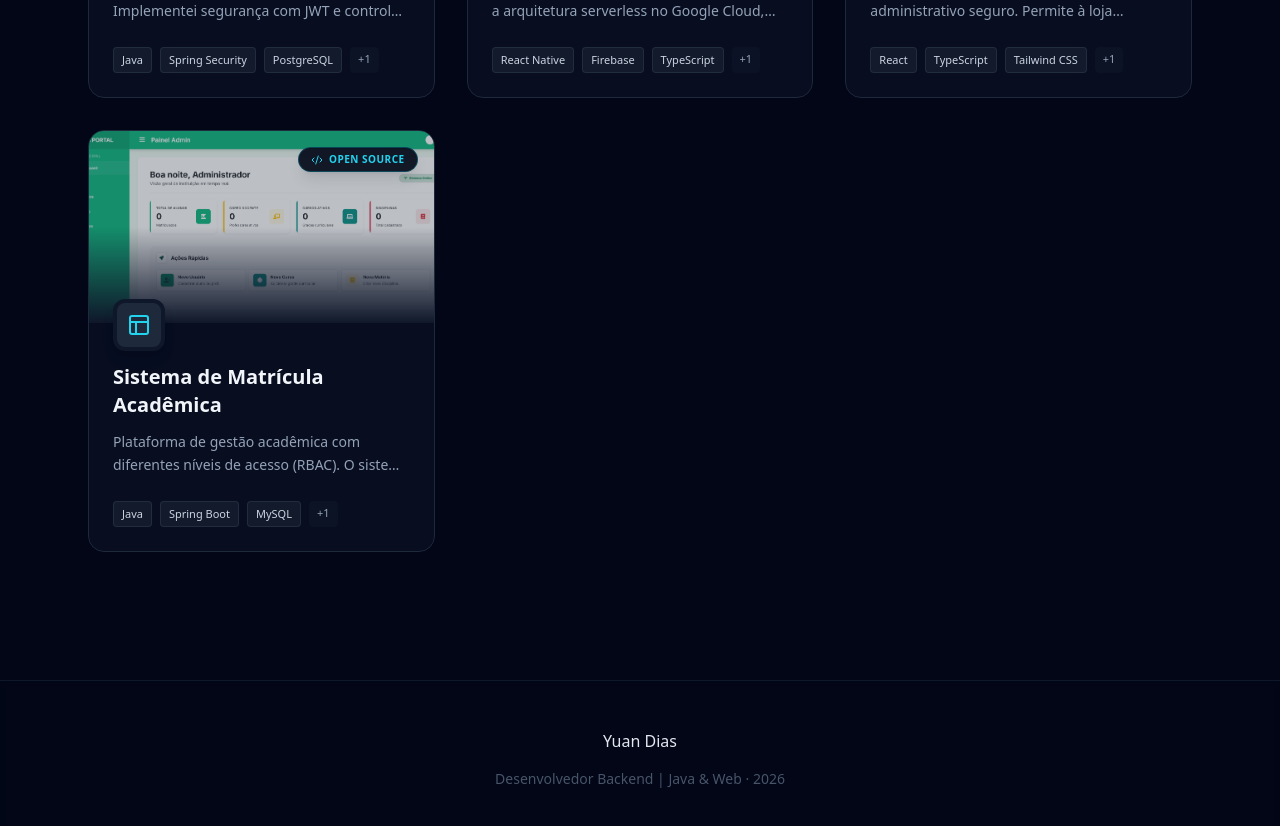
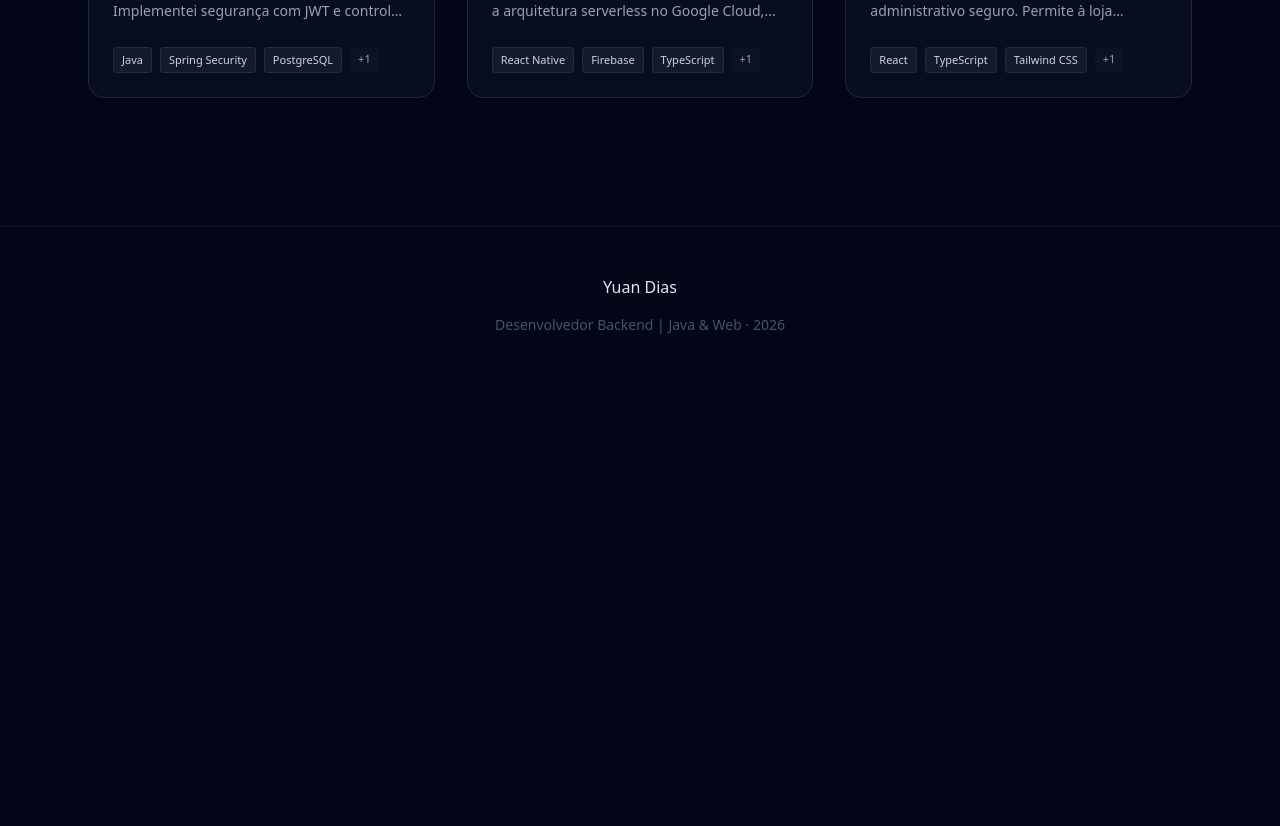
Before and after one commit to Yuan-Dias/Meu_Portfolio, a React (Vite) app: page / in a window 1280 px wide. Shown: the part 1540-2366 px from the top of the page. After the commit the page ends 1923 px from the top, so only its background shows below. Built offline with nearby package versions, Linux system fonts and the light colour scheme.

Commit message:
Alteração nos projetos

```diff
--- a/src/App.tsx
+++ b/src/App.tsx
@@ -3,7 +3,6 @@ import { Github, Linkedin, Mail, ExternalLink, Code2, Lock, Terminal, Database,
 
 import imgCultivaMais from './images/cultivamais.png';
 import imgDeliciasThai from './images/delicias-da-thai.png';
-import imgMatricula from './images/matricula.png';
 const imgAppMobile = "https://images.unsplash.com/photo-1512941937669-90a1b58e7e9c?q=80&w=800&auto=format&fit=crop";
 
 import fotoPerfil from './assets/Foto_Perfil.jpg';
@@ -77,7 +76,7 @@ export default function Portfolio() {
     // ==========================================
     const projects: Project[] = [
         {
-            id: 4,
+            id: 3,
             title: "Cultiva+ Gestão Agrícola",
             description: "Plataforma SaaS para o agronegócio. Implementei segurança com JWT e controle de acesso baseado em papéis (RBAC) para proteger dados sensíveis. O sistema conta com relatórios dinâmicos e painéis de controle em tempo real.",
             tech: ["Java", "Spring Security", "PostgreSQL", "React"],
@@ -88,7 +87,7 @@ export default function Portfolio() {
             video: "https://youtu.be/VloBlVQl58w"
         },
         {
-            id: 3,
+            id: 2,
             title: "Aplicação Mobile Social",
             description: "App baseado em geolocalização. Desenvolvi a arquitetura serverless no Google Cloud, garantindo latência mínima para interações em tempo real.",
             tech: ["React Native", "Firebase", "TypeScript", "Google Cloud"],
@@ -98,7 +97,7 @@ export default function Portfolio() {
             image: imgAppMobile
         },
         {
-            id: 2,
+            id: 1,
             title: "Delícias da Thai",
             description: "Catálogo digital (PWA) com painel administrativo seguro. Permite à loja gerenciar o cardápio em tempo real e redireciona os pedidos dos clientes direto para o WhatsApp.",
             tech: ["React", "TypeScript", "Tailwind CSS", "Firebase"],
@@ -108,7 +107,7 @@ export default function Portfolio() {
             image: imgDeliciasThai,
             video: "https://youtu.be/Uj-6o7bNdF0"
         },
-        {
+        /*{
             id: 1,
             title: "Sistema de Matrícula Acadêmica",
             description: "Plataforma de gestão acadêmica com diferentes níveis de acesso (RBAC). O sistema orquestra o fluxo completo de uma instituição: administradores estruturam cursos e disciplinas, professores gerenciam notas, e alunos realizam matrículas. Destaque para a modelagem relacional criada para suportar essas regras de negócio de forma segura.",
@@ -117,7 +116,7 @@ export default function Portfolio() {
             repoLink: "https://github.com/Yuan-Dias/Matricula.git",
             demoLink: null,
             image: imgMatricula
-        }
+        }*/
     ];
 
     React.useEffect(() => {
```
